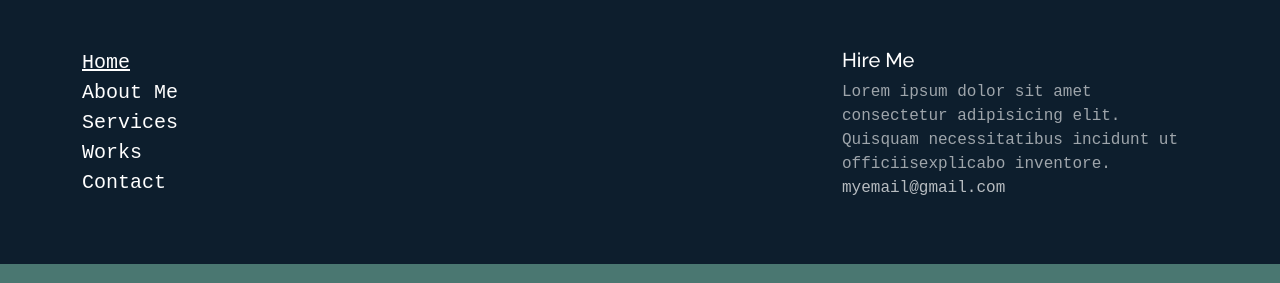
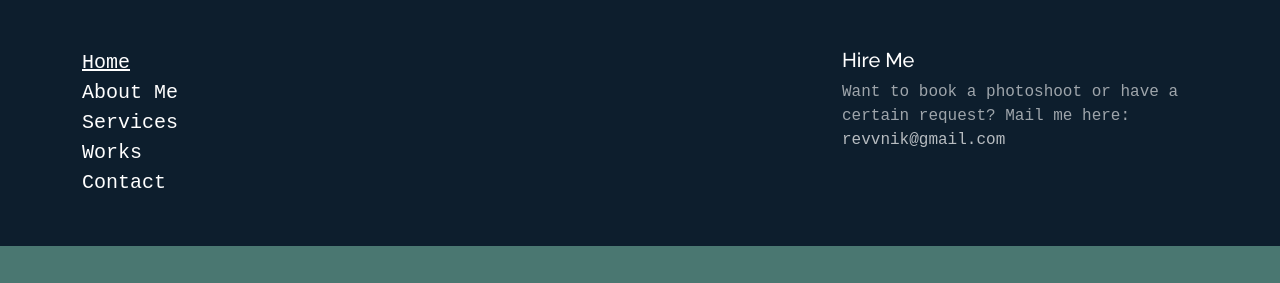
Before and after one commit to revvnik/portfolio, a plain HTML site: page index.html in a window 1280 px wide. Both pictures are taken after a click on the link 1184 px from the left and 75 px from the top of the page. Shown: the top 283 px of the page. Drawn offline with Linux system fonts and the light colour scheme; a web font is replaced by a local one.

Commit message:
index.html aktualisieren

```diff
--- a/index.html
+++ b/index.html
@@ -51,7 +51,7 @@
         </div>
         <div class="col-md-4 d-none d-md-block">
           <h3>Hire Me</h3>
-          <p>Lorem ipsum dolor sit amet consectetur adipisicing elit. Quisquam necessitatibus incidunt ut officiisexplicabo inventore. <br> <a href="#">myemail@gmail.com</a></p>
+          <p>Want to book a photoshoot or have a certain request? Mail me here:<br> <a href="mailto:revvnik@gmail.com">revvnik@gmail.com</a></p>
         </div>
       </div>
 
```
